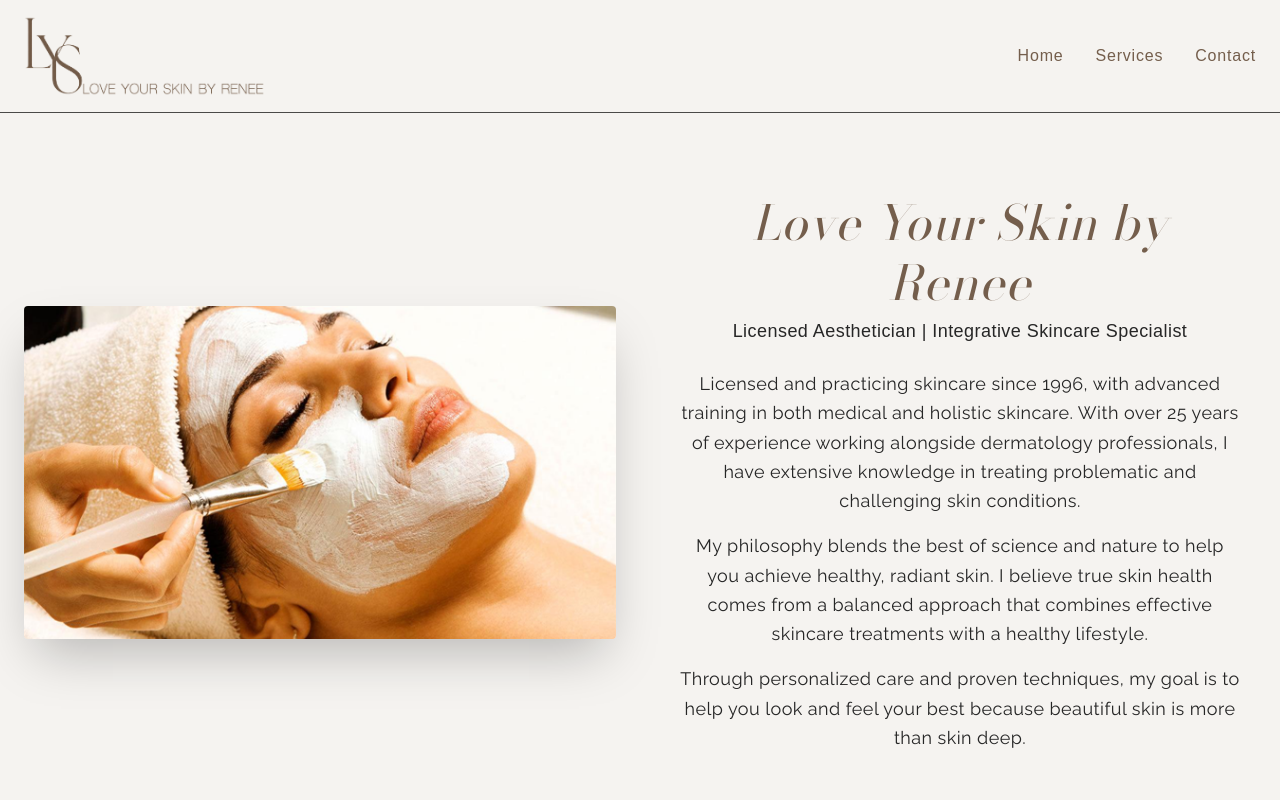
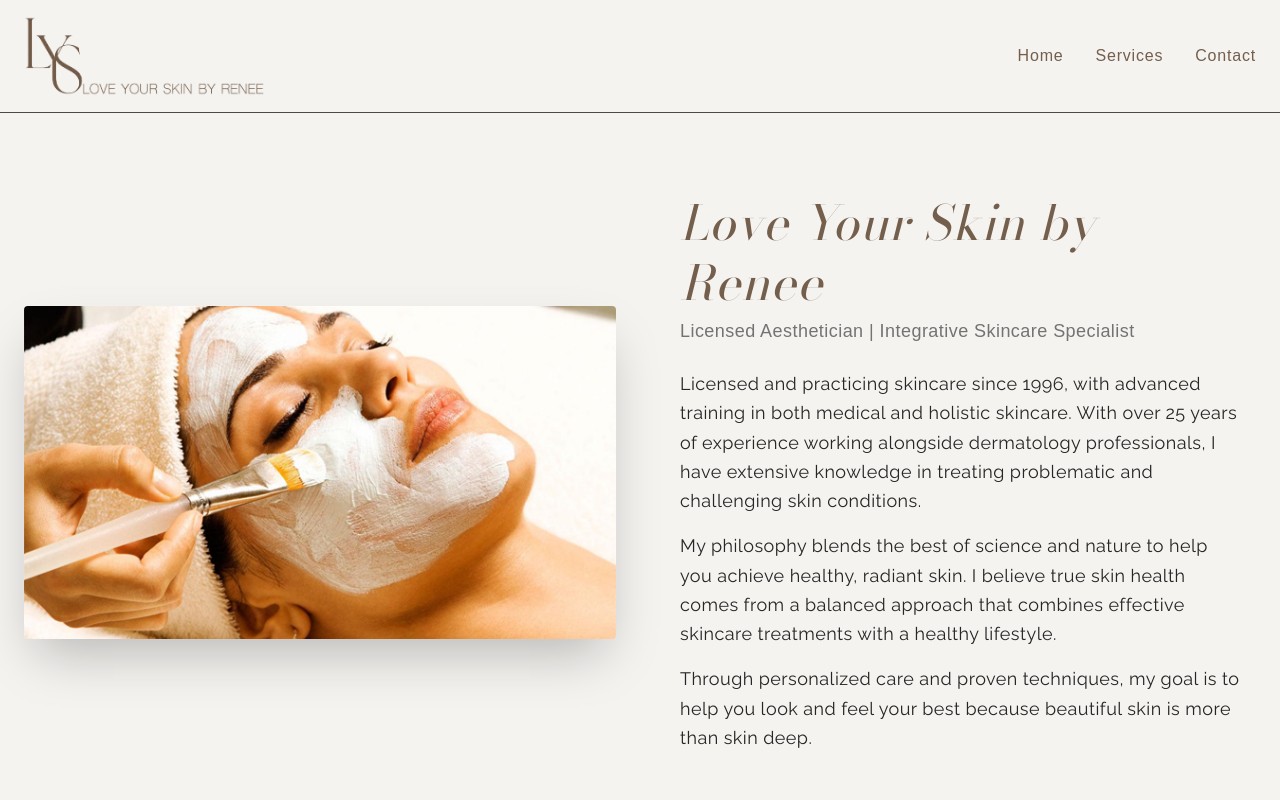
Before and after one commit to michaelDragomir/reneeSkinCare, a Next.js app: page / in a window 1280 px wide. Shown: the top 800 px of the page. Built offline with nearby package versions, Linux system fonts and the light colour scheme.

Commit message:
site updates

```diff
--- a/src/app/page.tsx
+++ b/src/app/page.tsx
@@ -80,7 +80,7 @@ export default function Home() {
 					</div>
 
 					{/* Content */}
-					<div className='space-y-6 p-4 text-center'>
+					<div className='space-y-6 p-4 text-center md:text-left'>
 						<h1
 							className='text-4xl md:text-5xl leading-tight tracking-wide text-[#745e4c] mb-1'
 							style={{
@@ -92,7 +92,7 @@ export default function Home() {
 							Love Your Skin by Renee
 						</h1>
 
-						<p className='text-lg font-light text-neutral-800 tracking-wide text-[#745e4c]'>
+						<p className='text-lg font-light text-neutral-500 tracking-wide'>
 							Licensed Aesthetician | Integrative Skincare Specialist
 						</p>
 
```
